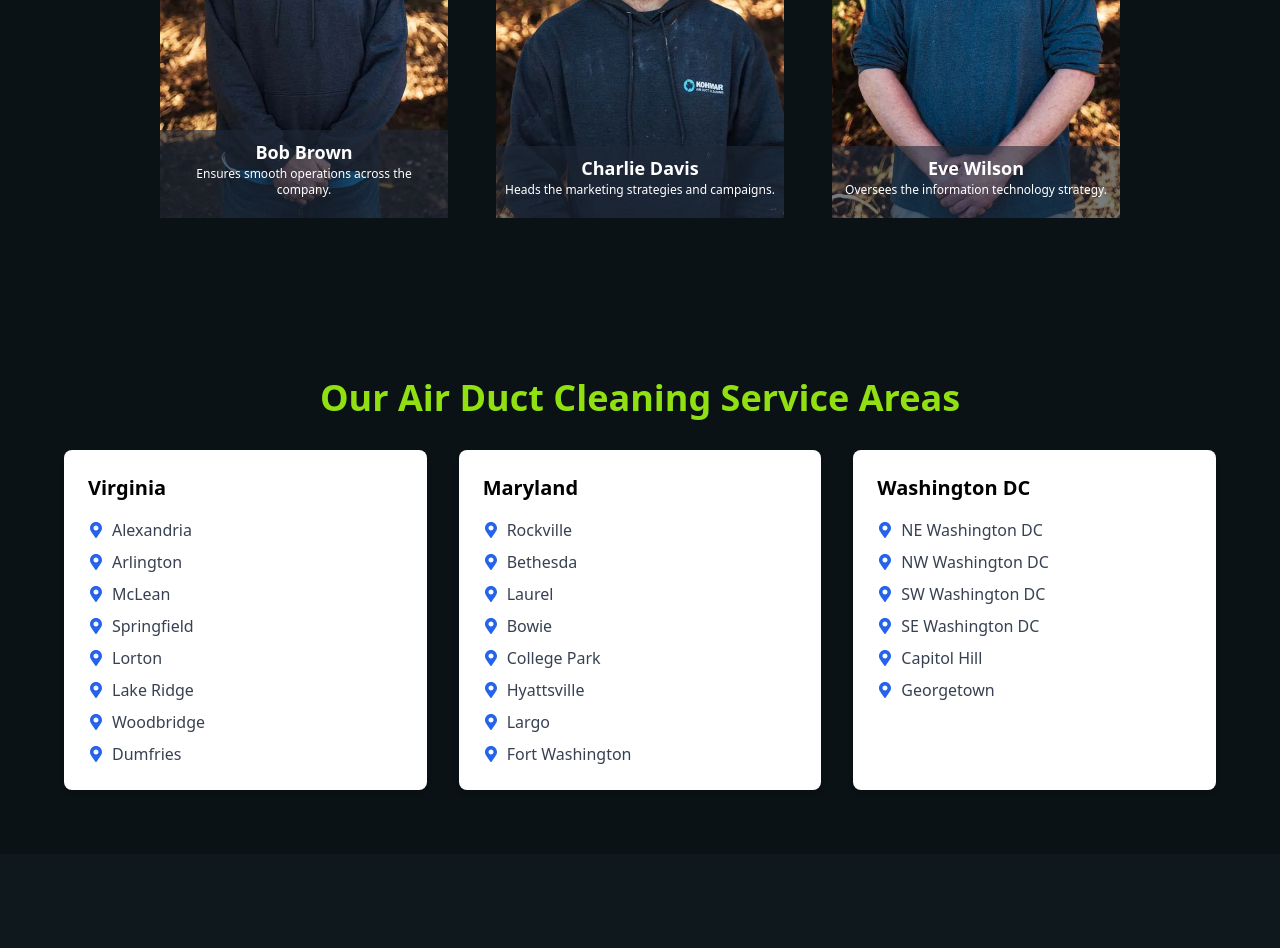
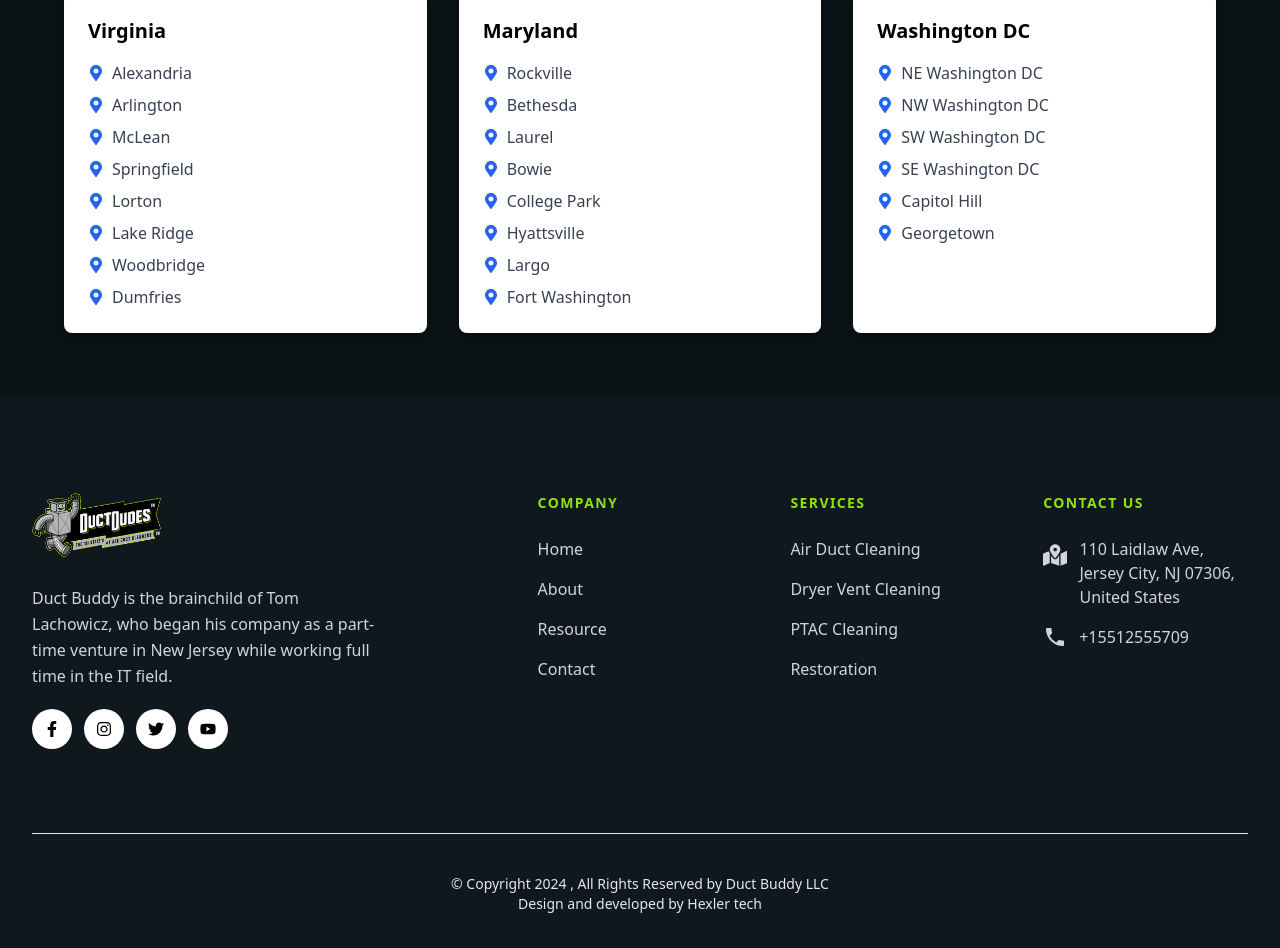
Before and after one commit to Haider-Ali-HA/CleaningWebsite, a React (Vite) app: page /about in a window 1280 px wide. Shown: the part 2200-3148 px from the top of the page. Built offline with nearby package versions, Linux system fonts and the light colour scheme.

Commit message:
add minor changes

```diff
--- a/src/components/about-us/MeetOurTeam.jsx
+++ b/src/components/about-us/MeetOurTeam.jsx
@@ -2,9 +2,9 @@ import React, { useRef } from "react";
 import Image1 from "../../assets/about/team1.webp";
 import Image3 from "../../assets/about/team2.jpeg";
 import Image2 from "../../assets/about/team3.webp";
-import Image4 from "../../assets/about/team4.webp";
-import Image5 from "../../assets/about/team5.webp";
-import Image6 from "../../assets/about/team6.webp";
+// import Image4 from "../../assets/about/team4.webp";
+// import Image5 from "../../assets/about/team5.webp";
+// import Image6 from "../../assets/about/team6.webp";
 import { useAnimations } from "../../context/Animations";
 import { useInView, motion } from "framer-motion";
 const MeetOurTeam = () => {
@@ -18,9 +18,9 @@ const MeetOurTeam = () => {
     { image: Image1, name: "John Doe", description: "Oversees the overall direction of the company." },
     { image: Image2, name: "Jane Smith", description: "Leads the technology and engineering teams." },
     { image: Image3, name: "Alice Johnson", description: "Manages the company's finances." },
-    { image: Image4, name: "Bob Brown", description: "Ensures smooth operations across the company." },
-    { image: Image5, name: "Charlie Davis", description: "Heads the marketing strategies and campaigns." },
-    { image: Image6, name: "Eve Wilson", description: "Oversees the information technology strategy." },
+    // { image: Image4, name: "Bob Brown", description: "Ensures smooth operations across the company." },
+    // { image: Image5, name: "Charlie Davis", description: "Heads the marketing strategies and campaigns." },
+    // { image: Image6, name: "Eve Wilson", description: "Oversees the information technology strategy." },
   ];
 
   return (
--- a/src/components/common/Footer.jsx
+++ b/src/components/common/Footer.jsx
@@ -8,7 +8,7 @@ import { useAnimations } from "../../context/Animations";
 import { useInView, motion } from "framer-motion";
 
 const Footer = () => {
-  const currentYear = new Date().getFullYear();
+  // const currentYear = new Date().getFullYear();
   const { fadeInLeftAnimation } = useAnimations();
   const refAnimation1 = useRef(null);
   const refAnimation2 = useRef(null);
@@ -205,8 +205,8 @@ const Footer = () => {
           className="text-sm text-center text-gray-200"
         >
           <hr className="mt-16 mb-10 border-gray-200" />© Copyright{" "}
-          {currentYear}, All Rights Reserved by Duct Buddy LLC
-          <p className="text-center w-full">Design and developed by Hexler tech</p>
+          2024 , All Rights Reserved by Duct Buddy LLC
+          <p className="text-center w-full">Design and developed by <Link target="_blank" className="hover:underline" to="https://www.hexlertech.com/">Hexler tech</Link></p>
         </motion.p>
       </div>
     </section>
--- a/src/pages/Contact.jsx
+++ b/src/pages/Contact.jsx
@@ -10,7 +10,7 @@ const Contact = () => {
     <div>
       <Navbar />
       <Hero
-        title="Contact Duct Dudes"
+        title="Contact Duct Buddy"
         description="Feel free to contact us"
         Image={Image}
       />
```
Also changed, not shown: 1 other file (tests, documents, lock files or other folders).
